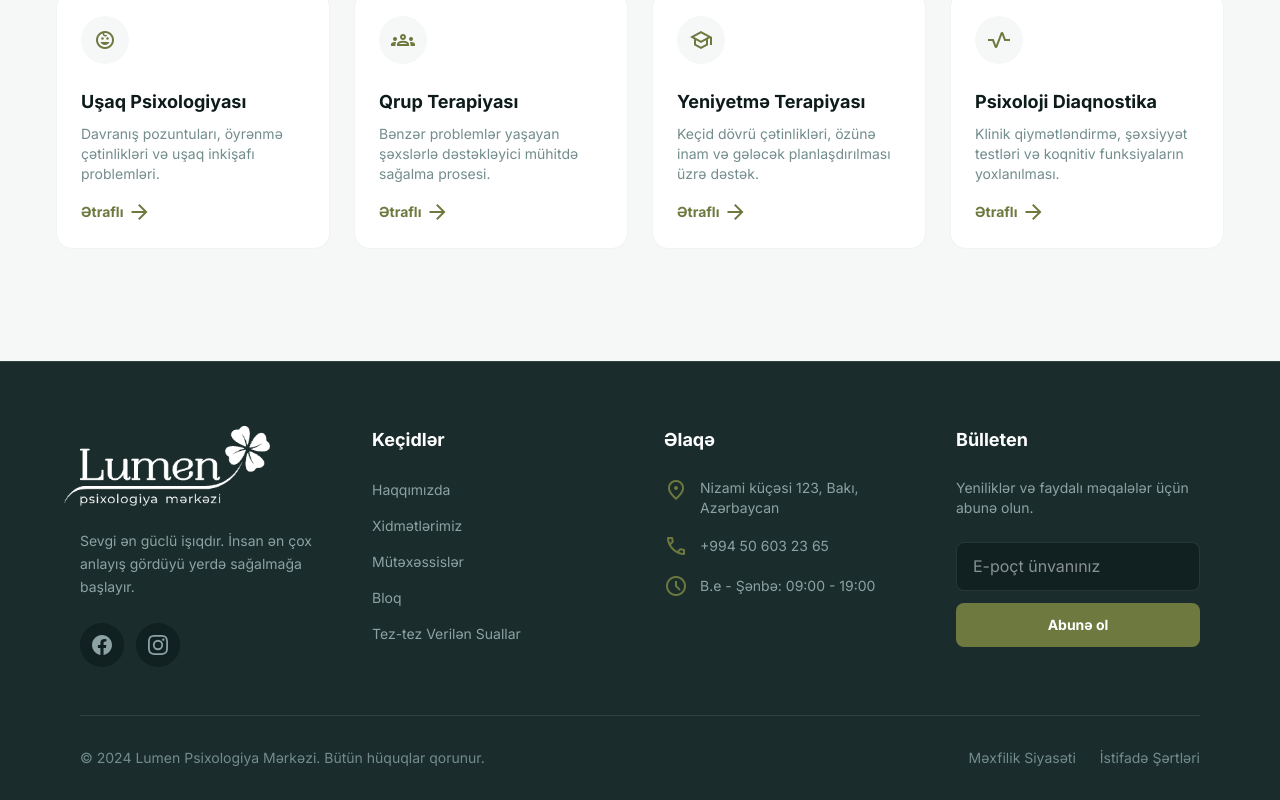
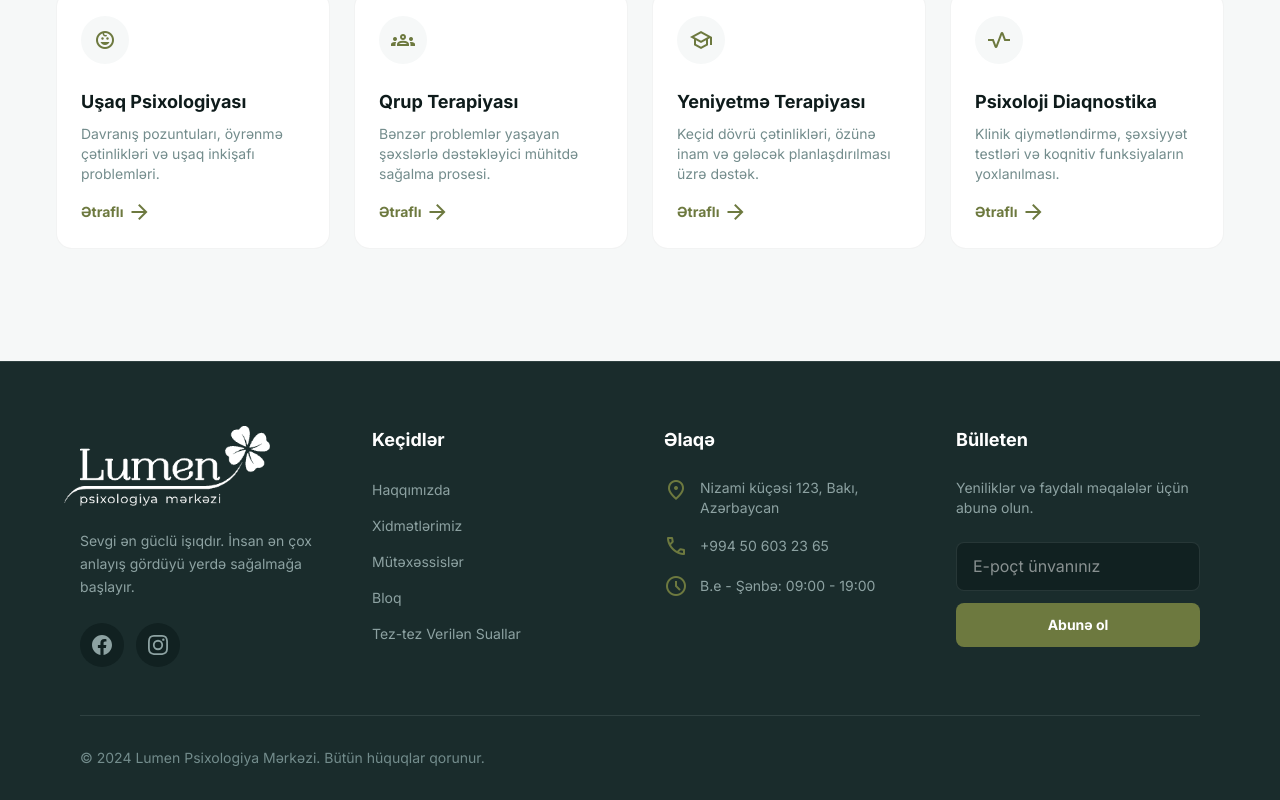
Before and after one commit to bazabureau/luma, a Next.js app: page / in a window 1280 px wide. Shown: the part 2597-3397 px from the top of the page. Built offline with nearby package versions, Linux system fonts and the light colour scheme.

Commit message:
Remove privacy policy and terms of use links from footer

```diff
--- a/components/Footer.tsx
+++ b/components/Footer.tsx
@@ -67,10 +67,7 @@ export default function Footer() {
                 </div>
                 <div className="border-t border-slate-100/10 pt-8 flex flex-col md:flex-row justify-between items-center gap-4">
                     <p className="text-slate-500 text-sm">© 2024 Lumen Psixologiya Mərkəzi. Bütün hüquqlar qorunur.</p>
-                    <div className="flex gap-6">
-                        <a className="text-slate-500 hover:text-white text-sm transition-colors" href="#">Məxfilik Siyasəti</a>
-                        <a className="text-slate-500 hover:text-white text-sm transition-colors" href="#">İstifadə Şərtləri</a>
-                    </div>
+
                 </div>
             </div>
         </footer>
```
